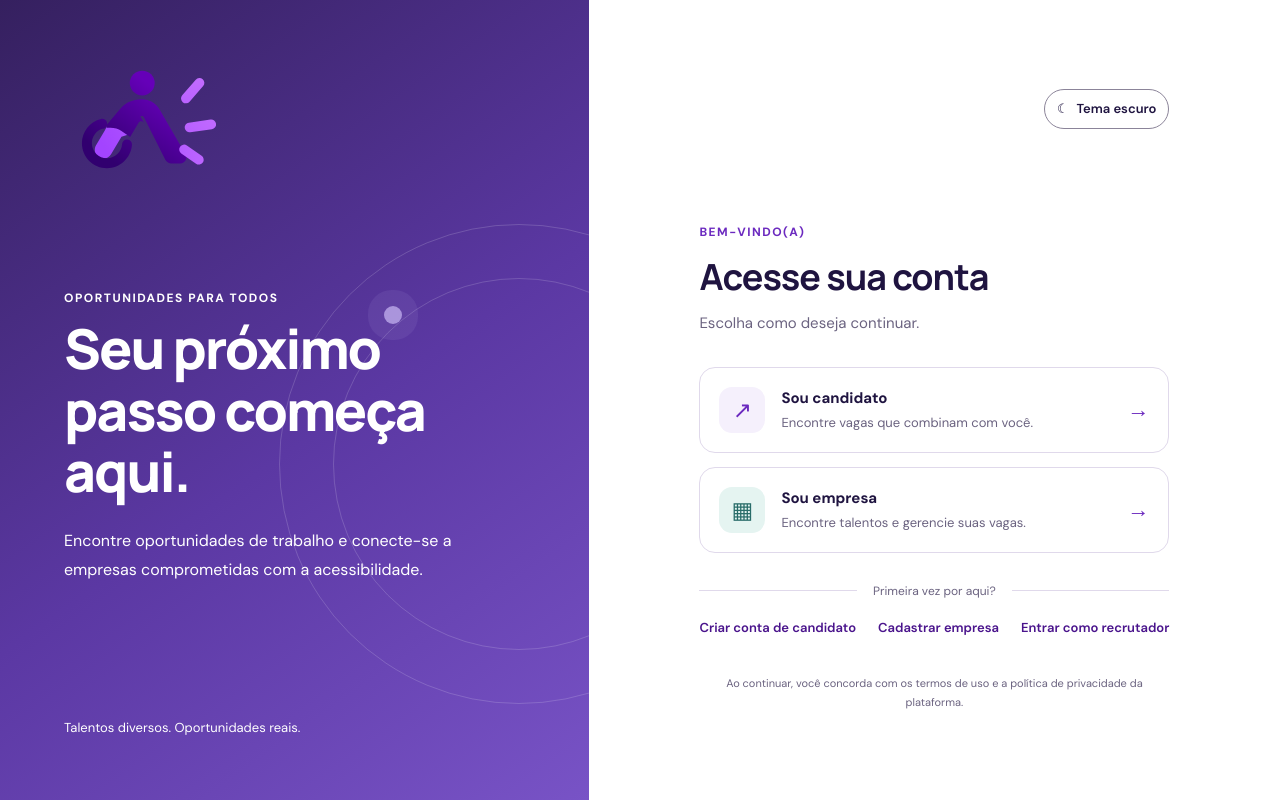
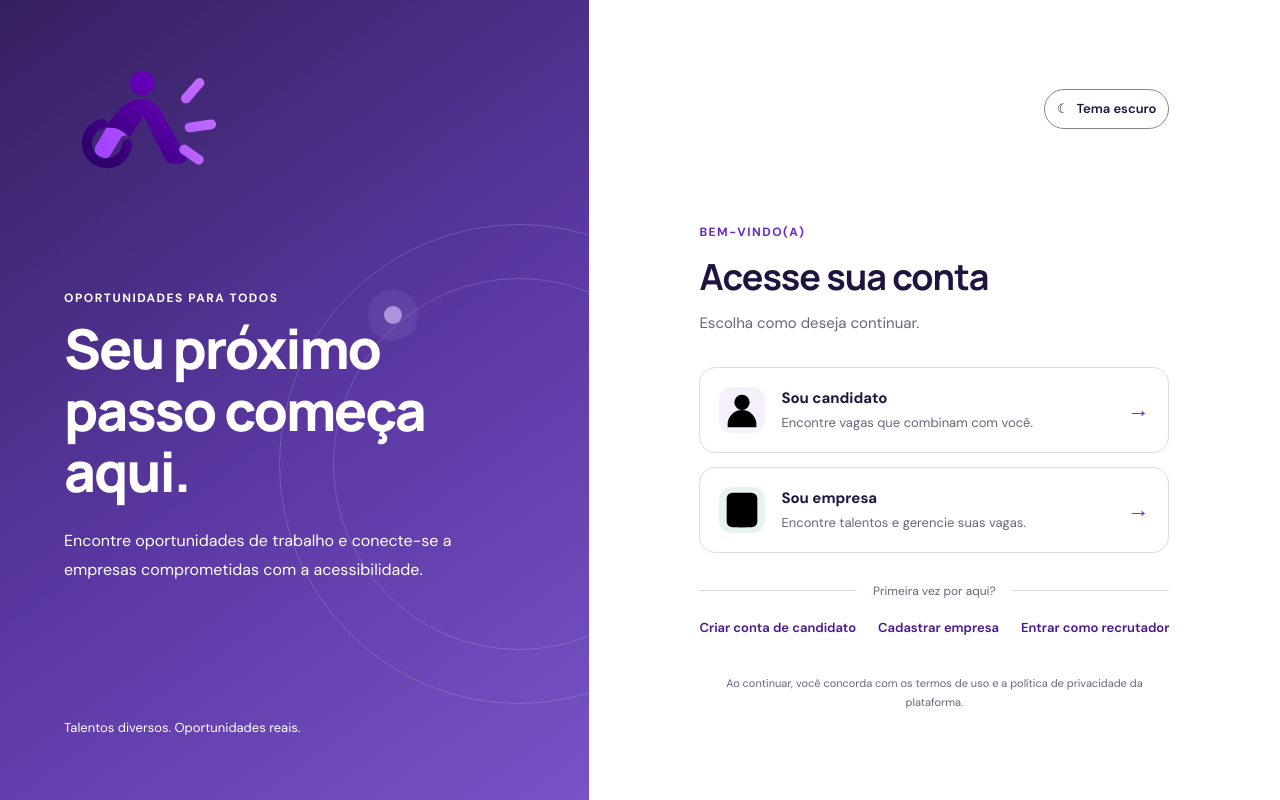
Before and after one commit to rafael-marquart/Trabalho_ModelagemDeSistema, a Next.js app: page / in a window 1280 px wide. Built offline with nearby package versions, Linux system fonts and the light colour scheme.

Commit message:
Improve profile icons on entry screen

```diff
--- a/src/app/page.tsx
+++ b/src/app/page.tsx
@@ -32,7 +32,9 @@ export default function HomePage() {
 
           <div className="entry-options">
             <Link className="choice-card" href="/candidato/login">
-              <span className="choice-icon" aria-hidden="true">↗</span>
+              <span className="choice-icon candidate-icon" aria-hidden="true">
+                <svg viewBox="0 0 24 24" focusable="false"><circle cx="12" cy="8" r="4" /><path d="M4.5 21v-1.5a7.5 7.5 0 0 1 15 0V21z" /></svg>
+              </span>
               <span className="choice-copy">
                 <strong>Sou candidato</strong>
                 <span>Encontre vagas que combinam com você.</span>
@@ -40,7 +42,9 @@ export default function HomePage() {
               <span className="choice-arrow" aria-hidden="true">→</span>
             </Link>
             <Link className="choice-card" href="/empresa/login">
-              <span className="choice-icon company-icon" aria-hidden="true">▦</span>
+              <span className="choice-icon company-icon" aria-hidden="true">
+                <svg viewBox="0 0 24 24" focusable="false"><rect x="4" y="3" width="16" height="18" rx="3" /><path d="M8 7h2m4 0h2M8 11h2m4 0h2M10 21v-5h4v5" /></svg>
+              </span>
               <span className="choice-copy">
                 <strong>Sou empresa</strong>
                 <span>Encontre talentos e gerencie suas vagas.</span>
```
